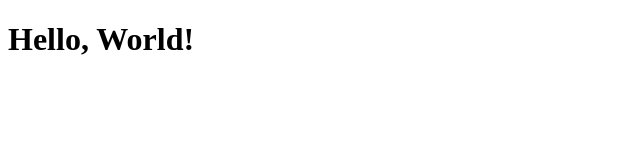
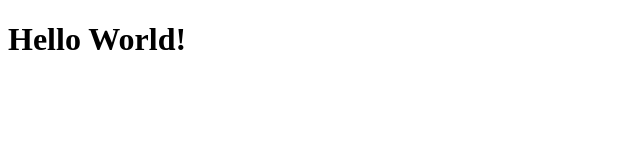
Before and after one commit to popeian1/hello-world, a plain HTML site: page index.html in a window 1280 px wide. Shown: the full height of the page, 0-640 px from the left. Drawn offline with Linux system fonts and the light colour scheme.

Commit message:
editing text

```diff
--- a/index.html
+++ b/index.html
@@ -2,9 +2,9 @@
 <html lang="en">
 <head>
     <meta charset="UTF-8">
-    <title>Hello, World!</title>
+    <title>Hello World!</title>
 </head>
 <body>
-    <h1>Hello, World!</h1>
+    <h1>Hello World!</h1>
 </body>
 </html>
```
